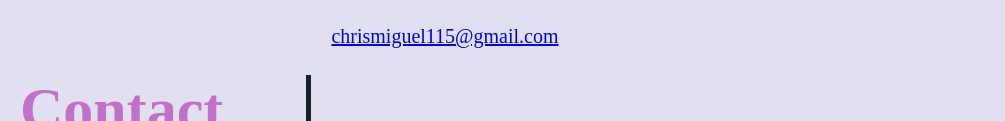
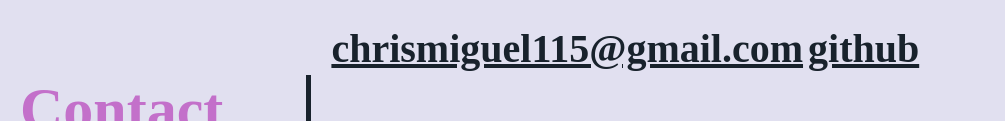
Before and after one commit to 2StrapCoder/CSS-Challenge, a plain HTML site: page index.html in a window 1280 px wide. Shown: the part 1753-1874 px from the top of the page, without its empty margins (0-1005 px from the left). Drawn offline with Linux system fonts and the light colour scheme.

Commit message:
Updated ReadME

```diff
--- a/index.html
+++ b/index.html
@@ -55,7 +55,7 @@
         <section id="contactMe">
             <h3>Contact Me</h3>
             <p> <a href="mailto:chrismiguel115@gmail.com">chrismiguel115@gmail.com</a>
-                <a href=""
+                <a href="https://github.com/2StrapCoder/CSS-Challenge">github</a>
             </p>
         </section>
 
--- a/style.css
+++ b/style.css
@@ -104,6 +104,10 @@ nav li a {
     width: 70%;
 }
 
-#contactMe{
-
+#contactMe p a{
+   font-size: 40px;
+   font-weight: bold;
+   color: #18222c;
+   margin-top: 30px;
+   list-style-type: none;
 }
```
Also changed, not shown: 1 other file.
